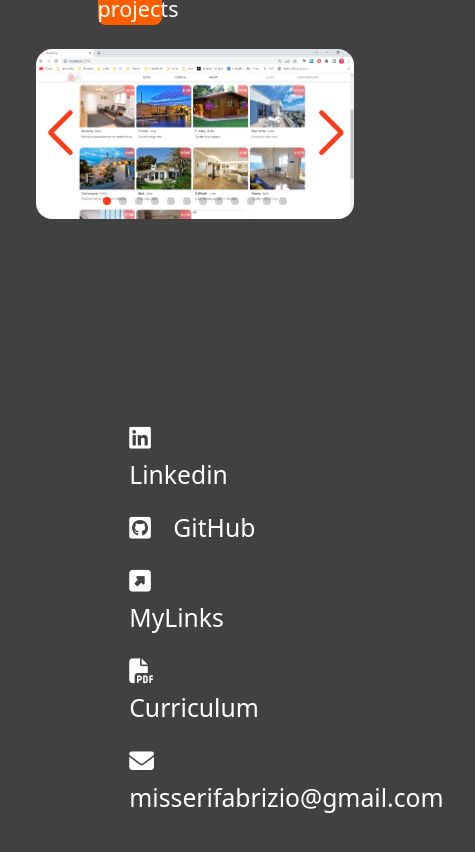
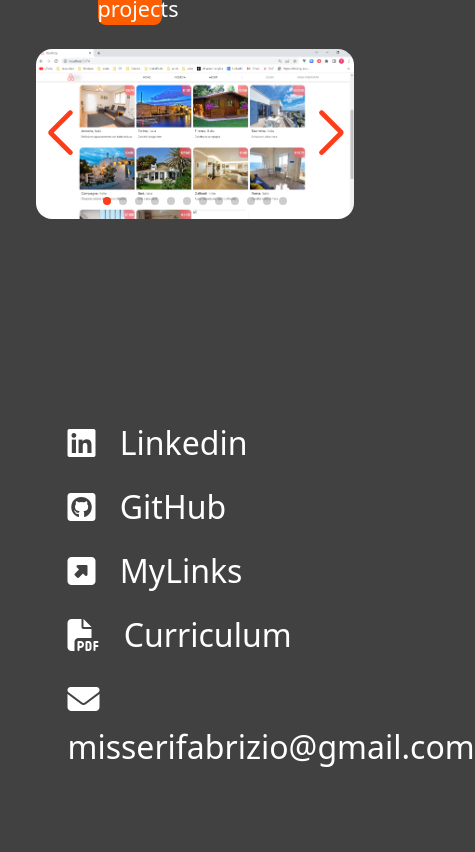
Before and after one commit to FabrizioMisseri/portfolioCVserio, a Vue app: page / in a window 390 px wide. Shown: the part 3795-4647 px from the top of the page, 475 px wide, since content can reach past the window. Built offline with nearby package versions, Linux system fonts and the light colour scheme.

Commit message:
refactot contacts-style

```diff
--- a/src/mini-components/ContactLinks.vue
+++ b/src/mini-components/ContactLinks.vue
@@ -17,40 +17,40 @@ export default {
 
 <template>
     <!-- LINKS -->
-    <section class="container fs-2">
-        <div class="row d-flex justify-content-center">
+    <section class="container wrap fs-2">
+        <div class="row d-flex justify-content-center" id="media-screen">
 
-            <a class="col-7 rounded-4 px-5 py-2" href="https://www.linkedin.com/in/fabrizio-misseri/">
+            <a class="col-12 rounded-4 px-5 py-2" href="https://www.linkedin.com/in/fabrizio-misseri/">
                 <i class="me-3 fa-brands fa-linkedin"></i>
                 Linkedin
             </a>
 
 
 
-            <a class="col-7 rounded-4 px-5 py-2" href="https://github.com/FabrizioMisseri">
+            <a class="col-12 rounded-4 px-5 py-2" href="https://github.com/FabrizioMisseri">
                 <i class="me-3 fa-brands fa-square-github"></i>
                 GitHub
             </a>
 
 
 
-            <a class="col-7 rounded-4 px-5 py-2" href="https://fabrizio-misseri-links.netlify.app/">
+            <a class="col-12 rounded-4 px-5 py-2" href="https://fabrizio-misseri-links.netlify.app/">
                 <i class="me-3 fa-solid fa-square-up-right"></i>
                 MyLinks
             </a>
 
 
 
-            <a class="col-7 rounded-4 px-5 py-2" :href="`${pathCV}`" download>
+            <a class="col-12 rounded-4 px-5 py-2" :href="`${pathCV}`" download>
                 <i class="me-3 fa-solid fa-file-pdf"></i>
                 Curriculum
             </a>
 
 
-            <a class="col-7 rounded-4 px-5 py-2" @click="sendMail()">
+            <div class="col-12 rounded-4 px-5 py-2" @click="sendMail()">
                 <i class="me-3 fa-solid fa-envelope"></i>
                 misserifabrizio@gmail.com
-            </a>
+            </div>
 
         </div>
     </section>
@@ -60,17 +60,22 @@ export default {
 <style lang="scss" scoped>
 @use "../styles/partials/colors.scss" as *;
 
-section {
+section.wrap {
 
-    a:hover {
-        display: inline-block;
+    width: 90%;
+    margin: 0 auto;
+
+    .col-12:hover {
+        display: block;
         background-color: $orange;
         font-size: inherit;
-    }
-
-    .col-7 {
         cursor: pointer;
     }
 
+    @media screen and (max-width: 390px) {
+        #media-screen {
+            font-size: 2rem;
+        }
+    }
 }
 </style>
```
